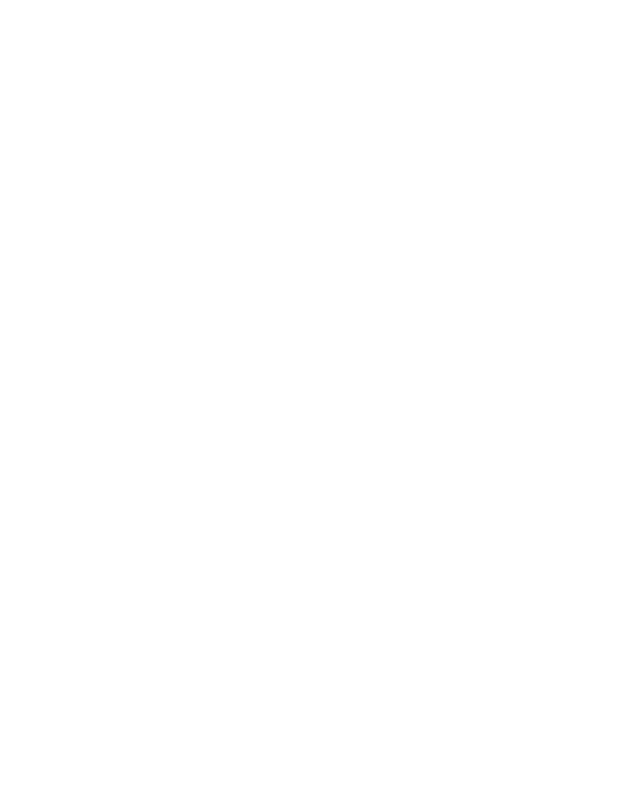
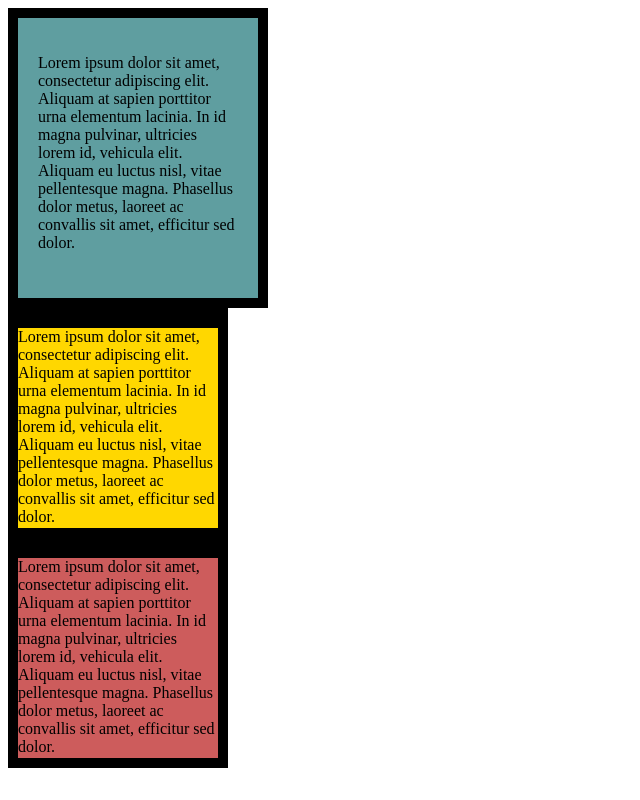
Before and after one commit to sleprince/WebDev-Exercises, a plain HTML site: page 6.3 CSS Box Model/index.html in a window 1280 px wide. Shown: the whole page, without its empty margins (0-640 px from the left). Drawn offline with Linux system fonts and the light colour scheme.

Commit message:
Started task 6.3.

```diff
--- a/6.3 CSS Box Model/index.html
+++ b/6.3 CSS Box Model/index.html
@@ -6,6 +6,30 @@
   <title>CSS Box Model</title>
   <style>
     /* Write your CSS code here */
+    div{width: 200px;
+    height: 200px;
+    }
+    #blue{background-color: cadetblue;
+      padding: 20px;
+      padding-bottom: 60px;
+      border: 10px solid black;
+
+
+    }
+    #gold{background-color: gold;
+      border:solid black;
+      border-width: 20px 10px;
+
+    }
+    #red{background-color: indianred;
+      border: 10px solid black;
+
+    }
+
+    p{
+      margin-inline-start: 0px;
+      margin-inline-end: 0px;
+    }
 
   </style>
 </head>
@@ -29,6 +53,17 @@ Hint: Use the CSS inspector in Chrome.
 9. Set the margins for the divs so that each box corner touches the other. (See the goal image)
 -->
 
+<div id="blue">
+  <p>Lorem ipsum dolor sit amet, consectetur adipiscing elit. Aliquam at sapien porttitor urna elementum lacinia. In
+    id magna pulvinar, ultricies lorem id, vehicula elit. Aliquam eu luctus nisl, vitae pellentesque magna. Phasellus
+    dolor metus, laoreet ac convallis sit amet, efficitur sed dolor.</p>
+</div>
+<div id="gold">Lorem ipsum dolor sit amet, consectetur adipiscing elit. Aliquam at sapien porttitor urna elementum lacinia. In
+  id magna pulvinar, ultricies lorem id, vehicula elit. Aliquam eu luctus nisl, vitae pellentesque magna. Phasellus
+  dolor metus, laoreet ac convallis sit amet, efficitur sed dolor.</div>
+<div id="red">Lorem ipsum dolor sit amet, consectetur adipiscing elit. Aliquam at sapien porttitor urna elementum lacinia. In
+  id magna pulvinar, ultricies lorem id, vehicula elit. Aliquam eu luctus nisl, vitae pellentesque magna. Phasellus
+  dolor metus, laoreet ac convallis sit amet, efficitur sed dolor.</div>
 </body>
 
 </html>
```
